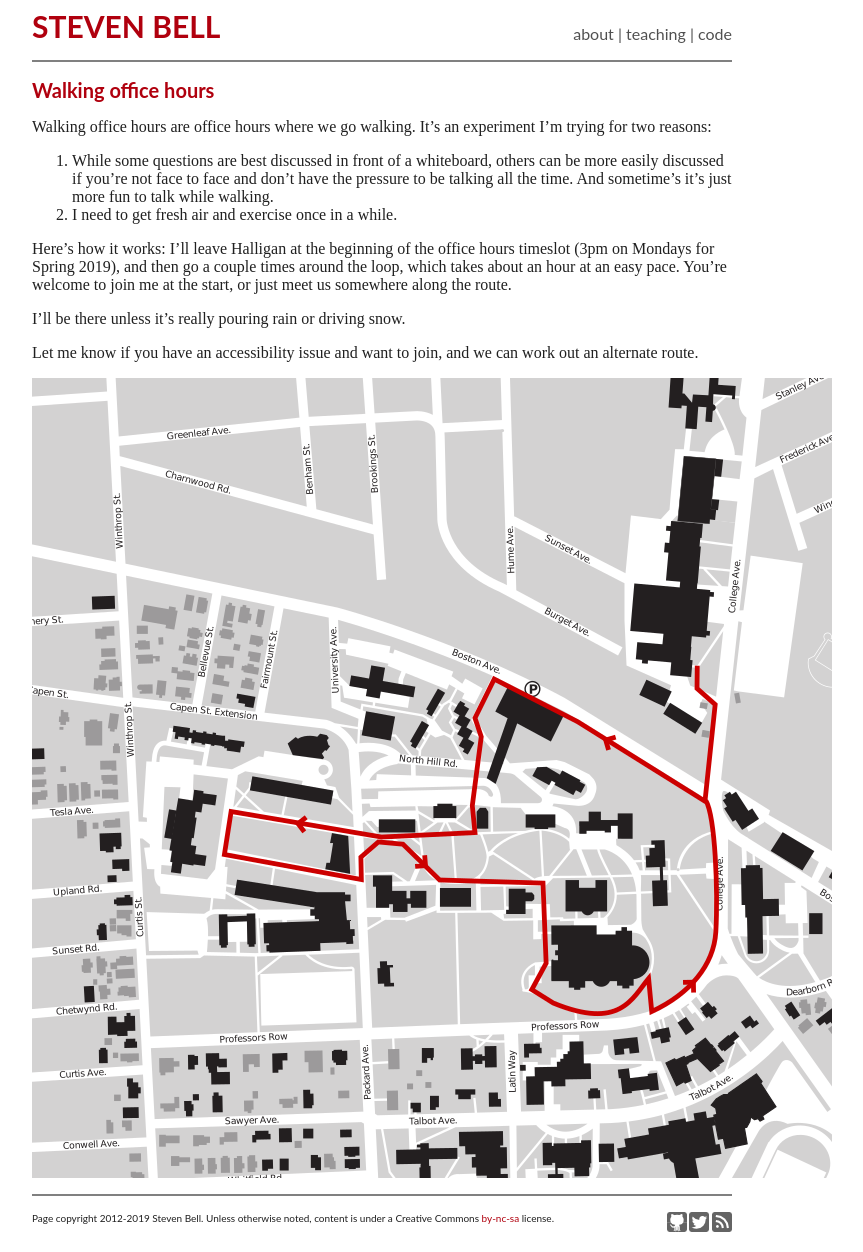
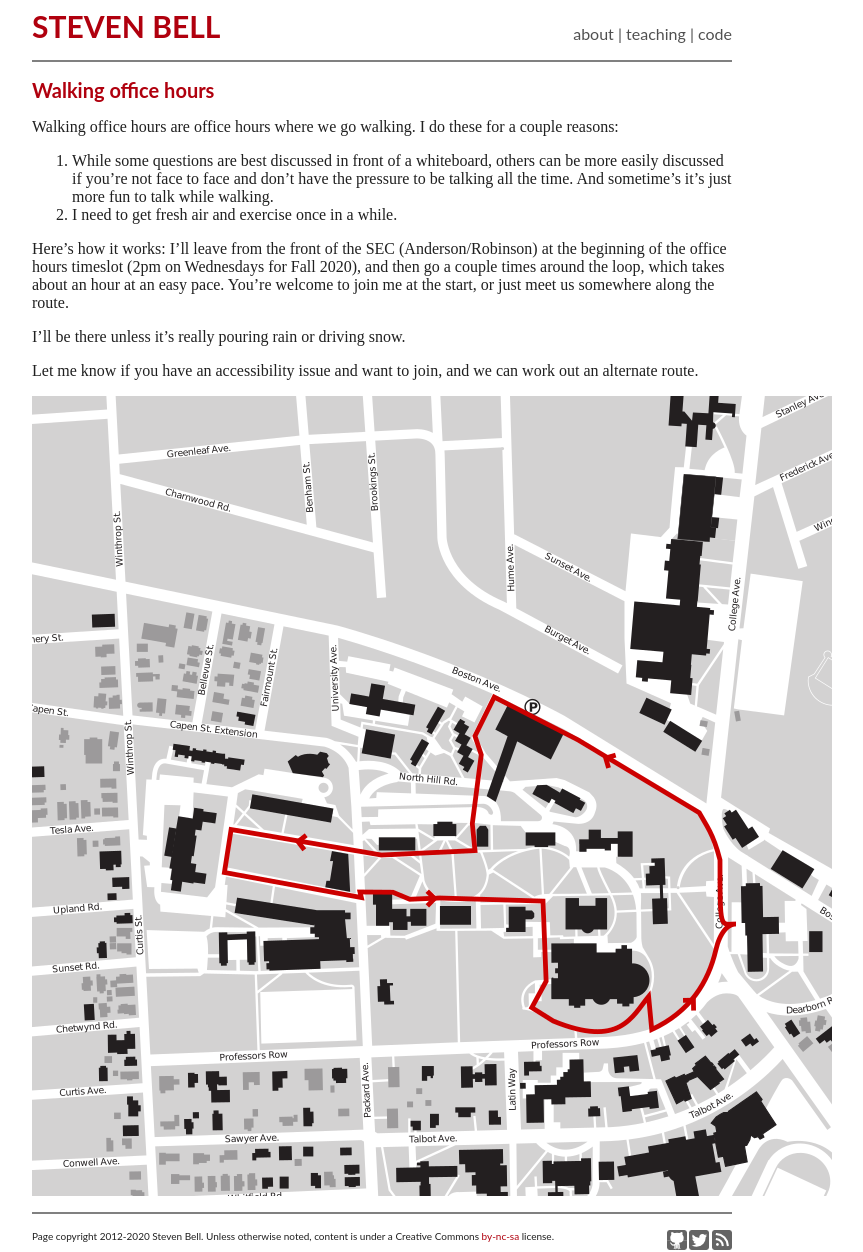
Before and after one commit to stevenbell/stevenbell.github.com, a Jekyll site: the page built from walking_oh.markdown, in a window 1280 px wide. Shown: the whole page, without its empty margins (258-1121 px from the left). Built offline with Jekyll 4.4.1, drawn with Linux system fonts in a browser that asks for light colours.

Commit message:
Updates for walking OH

```diff
--- a/_layouts/page.html
+++ b/_layouts/page.html
@@ -23,7 +23,7 @@
 </div>
 <hr>
 <div id=footer>
-Page copyright 2012-2019 Steven Bell.  Unless otherwise noted, content is under a Creative Commons <a rel="license" href="http://creativecommons.org/licenses/by-nc-sa/3.0/">by-nc-sa</a> license.
+Page copyright 2012-2020 Steven Bell.  Unless otherwise noted, content is under a Creative Commons <a rel="license" href="http://creativecommons.org/licenses/by-nc-sa/3.0/">by-nc-sa</a> license.
 
   <div id=socialicons>
     <a href="http://github.com/stevenbell"><img src="/assets/img/social/icon_github.png"/></a>
--- a/index.markdown
+++ b/index.markdown
@@ -27,6 +27,8 @@ sbell _ ece.tufts.edu
 
 For Fall 2020, I will be on campus Mondays and Wednesdays, and available via Zoom the rest of the week.  You can see when I'm available on [this calendar](https://calendar.google.com/calendar/embed?src=jqv8i8fejpbggot1r8k7qooqoc%40group.calendar.google.com&ctz=America%2FNew_York&mode=WEEK); send me an email if you'd like to schedule a meeting.
 
+Info on [walking office hours is here](walking_oh).
+
 If you're interested in working in my research lab, [please read this first](working_with_me).
 
 # News
--- a/walking_oh.markdown
+++ b/walking_oh.markdown
@@ -5,12 +5,12 @@ title: Walking office hours
 
 # Walking office hours
 
-Walking office hours are office hours where we go walking.  It's an experiment I'm trying for two reasons:
+Walking office hours are office hours where we go walking.  I do these for a couple reasons:
 
 1. While some questions are best discussed in front of a whiteboard, others can be more easily discussed if you're not face to face and don't have the pressure to be talking all the time.  And sometime's it's just more fun to talk while walking.
 2. I need to get fresh air and exercise once in a while.
 
-Here's how it works: I'll leave Halligan at the beginning of the office hours timeslot (3pm on Mondays for Spring 2019), and then go a couple times around the loop, which takes about an hour at an easy pace.  You're welcome to join me at the start, or just meet us somewhere along the route.
+Here's how it works: I'll leave from the front of the SEC (Anderson/Robinson) at the beginning of the office hours timeslot (2pm on Wednesdays for Fall 2020), and then go a couple times around the loop, which takes about an hour at an easy pace.  You're welcome to join me at the start, or just meet us somewhere along the route.
 
 I'll be there unless it's really pouring rain or driving snow.
 
```
Also changed, not shown: assets/img/walkingmap.png.
